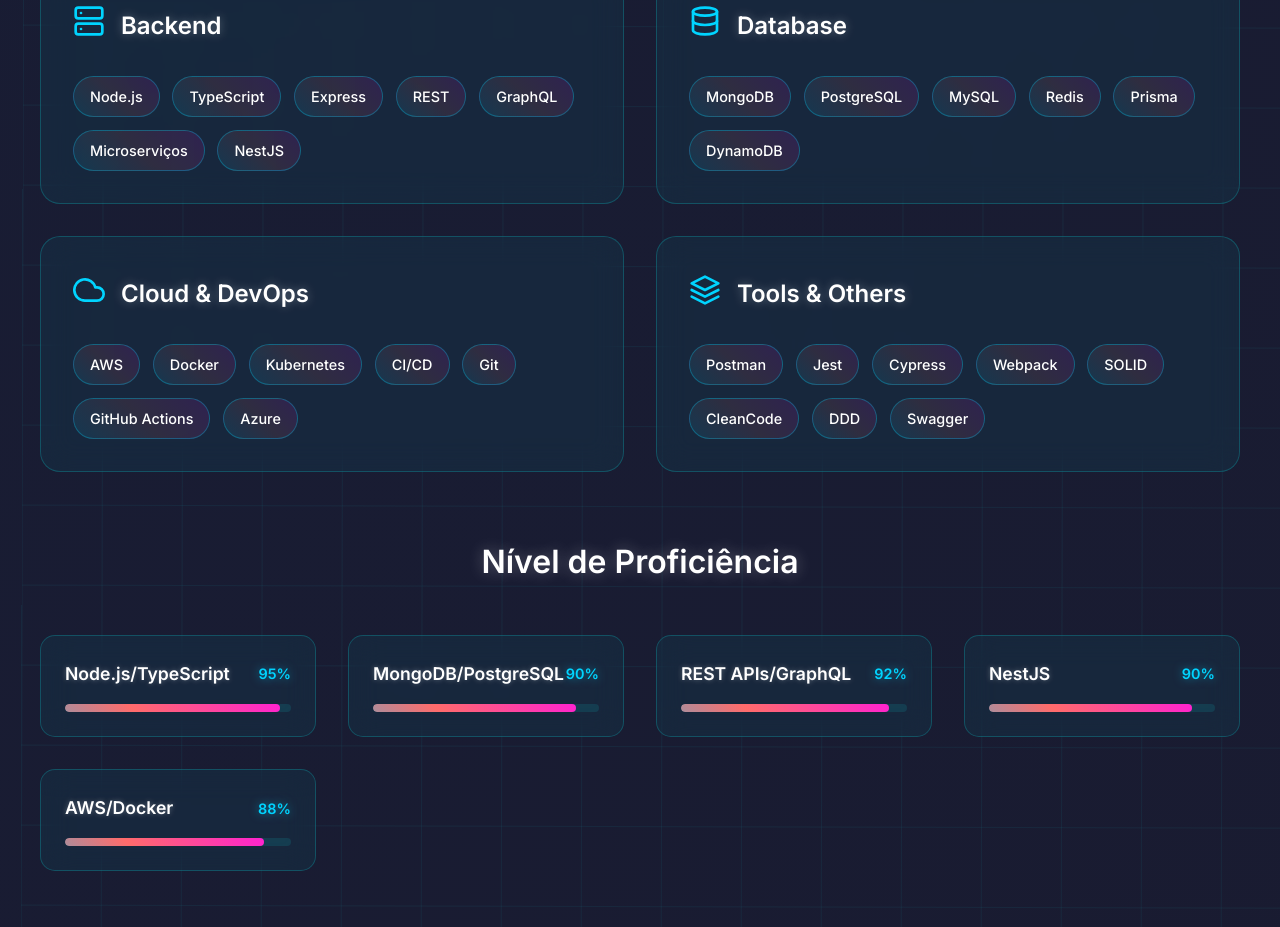
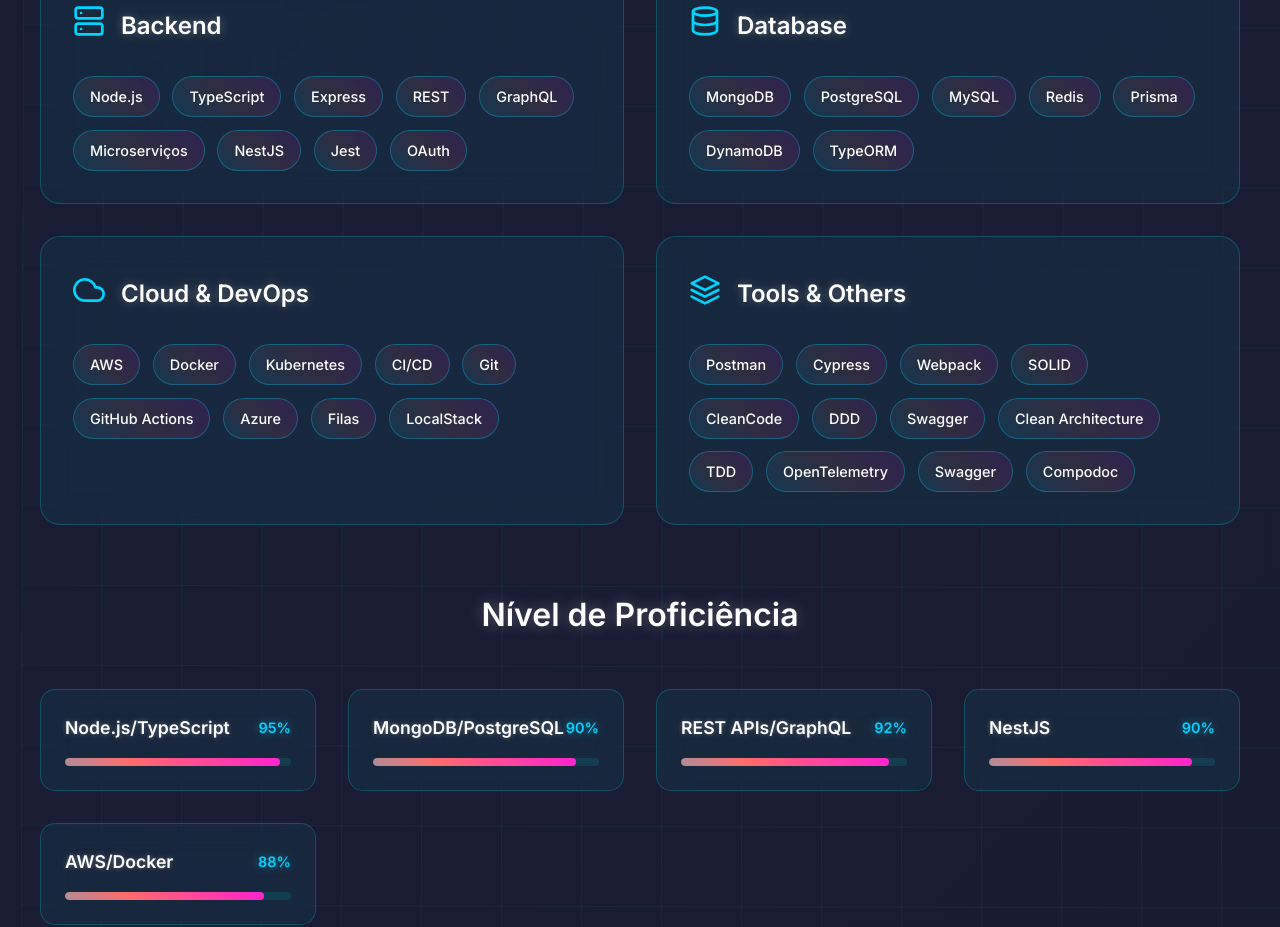
Before and after one commit to wilner2/website, a React (Create React App) app: page / in a window 1280 px wide. Shown: the part 6960-7887 px from the top of the page. Built offline with nearby package versions, Linux system fonts and the light colour scheme.

Commit message:
fix: redirecionamento do menu de experiencia

```diff
--- a/src/components/Experience.js
+++ b/src/components/Experience.js
@@ -390,7 +390,7 @@
   };
 
   return (
-    <ExperienceSection id="experience">
+    <ExperienceSection id="experiência">
       <TechGrid />
       <Container>
         <SectionTitle
--- a/src/components/Skills.js
+++ b/src/components/Skills.js
@@ -271,22 +271,22 @@
   {
     title: "Backend",
     icon: <FiServer />,
-    skills: ["Node.js", "TypeScript", "Express", "REST", "GraphQL", "Microserviços","NestJS"]
+    skills: ["Node.js", "TypeScript", "Express", "REST", "GraphQL", "Microserviços","NestJS","Jest", "OAuth"]
   },
   {
     title: "Database",
     icon: <FiDatabase />,
-    skills: ["MongoDB", "PostgreSQL", "MySQL", "Redis", , "Prisma", "DynamoDB"]
+    skills: ["MongoDB", "PostgreSQL", "MySQL", "Redis", "Prisma", "DynamoDB", "TypeORM"]
   },
   {
     title: "Cloud & DevOps",
     icon: <FiCloud />,
-    skills: ["AWS", "Docker", "Kubernetes", "CI/CD", "Git", "GitHub Actions", "Azure"]
+    skills: ["AWS", "Docker", "Kubernetes", "CI/CD", "Git", "GitHub Actions", "Azure", "Filas", "LocalStack"]
   },
   {
     title: "Tools & Others",
     icon: <FiLayers />,
-    skills: [ "Postman", "Jest", "Cypress", "Webpack","SOLID","CleanCode","DDD","Swagger"]
+    skills: [ "Postman", "Cypress", "Webpack","SOLID","CleanCode","DDD","Swagger", "Clean Architecture", "TDD", "OpenTelemetry","Swagger", "Compodoc"]
   }
 ];
 
```
